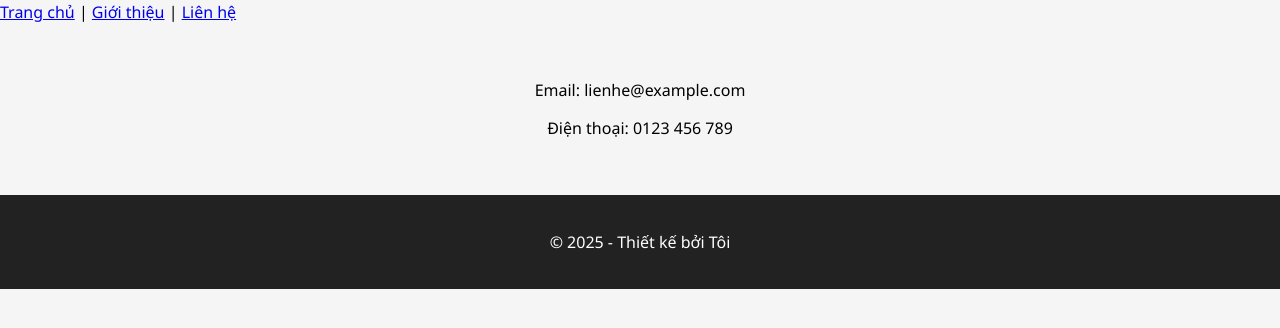
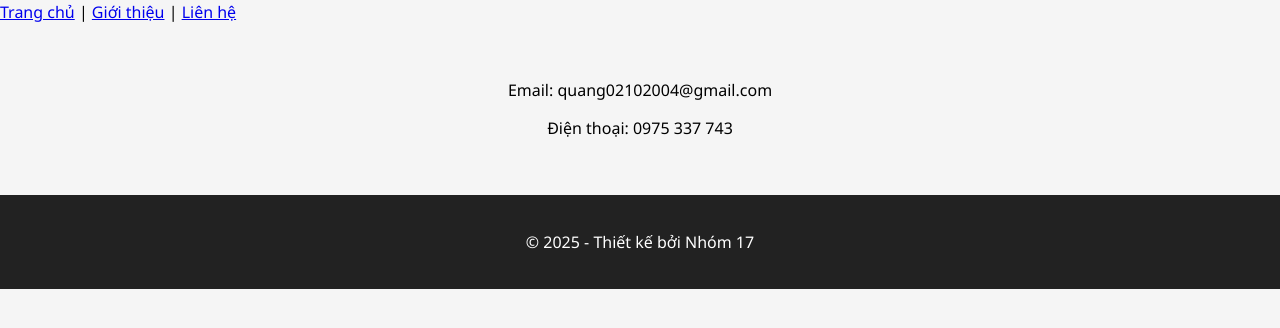
Before and after one commit to QuangNguyen24/Doan, a Flask app: page /contact in a window 1280 px wide. Shown: the part 299-627 px from the top of the page. Run offline with Flask 3, Linux system fonts and the light colour scheme.

Commit message:
Update contact.html

```diff
--- a/templates/contact.html
+++ b/templates/contact.html
@@ -16,9 +16,9 @@
 </nav>
 
   <section>
-    <p>Email: lienhe@example.com</p>
-    <p>Điện thoại: 0123 456 789</p>
+    <p>Email: quang02102004@gmail.com</p>
+    <p>Điện thoại: 0975 337 743</p>
   </section>
-  <footer><p>&copy; 2025 - Thiết kế bởi Tôi</p></footer>
+  <footer><p>&copy; 2025 - Thiết kế bởi Nhóm 17</p></footer>
 </body>
 </html>
```
